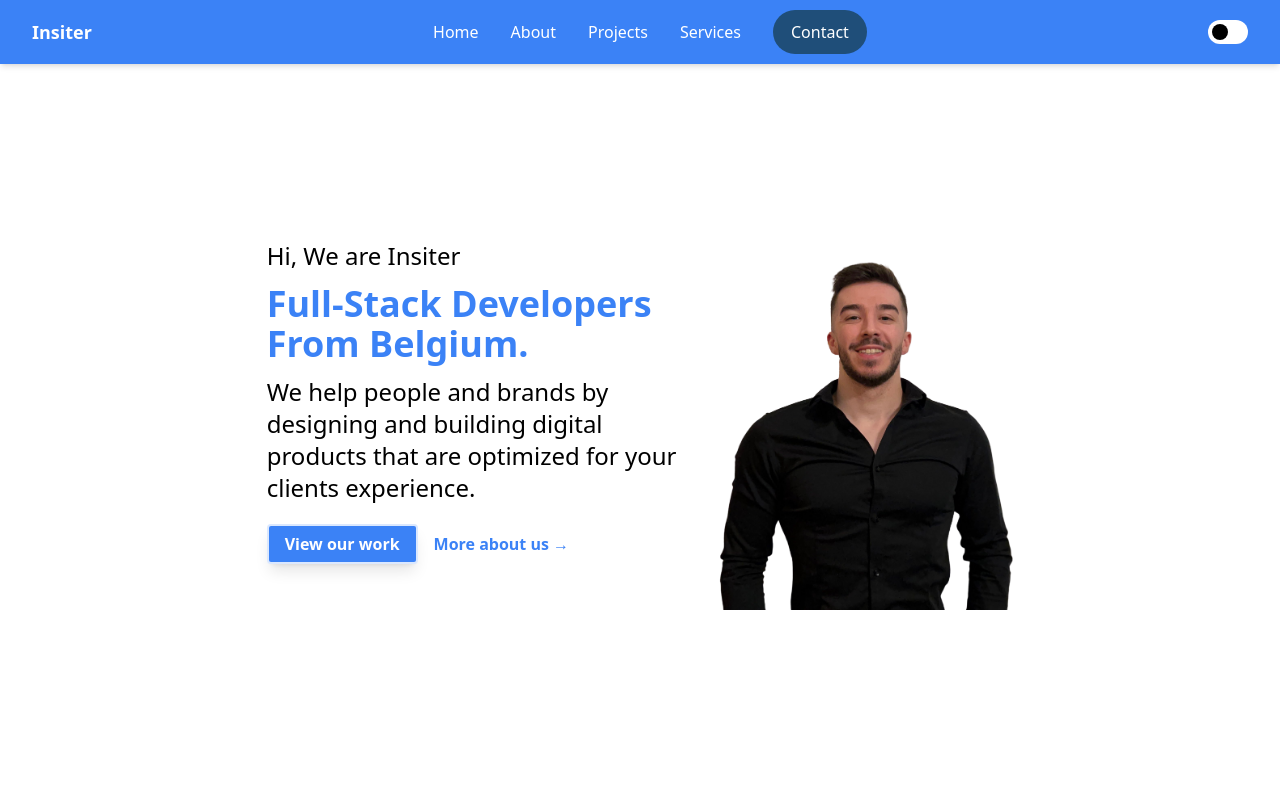
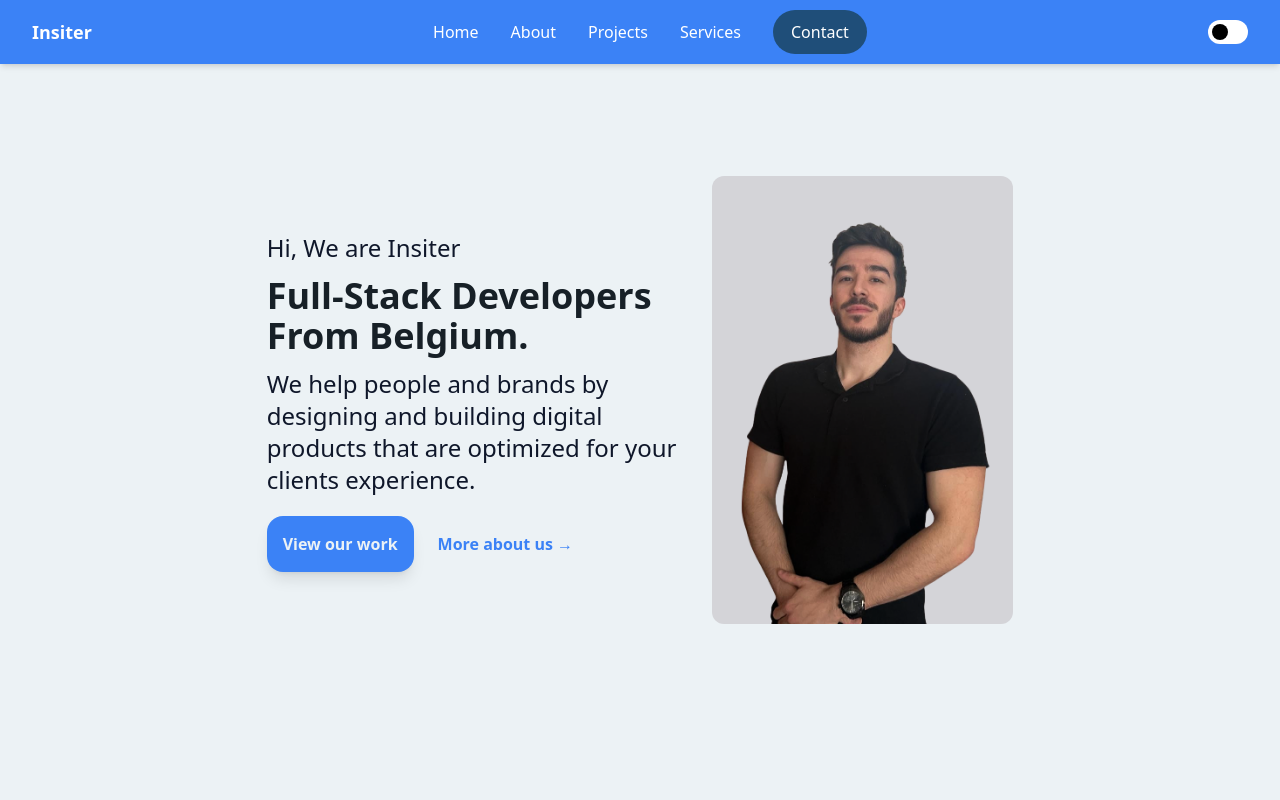
Before and after one commit to MichaelFJ98/DeMannekesFC, a React (Create React App) app in the folder demannekesfc/: page / in a window 1280 px wide. Shown: the top 800 px of the page. Built offline with nearby package versions, Linux system fonts and the light colour scheme; what tailwindcss-bg-patterns would draw is missing.

Commit message:
Updated Home

```diff
--- a/demannekesfc/src/components/Button.js
+++ b/demannekesfc/src/components/Button.js
@@ -10,10 +10,10 @@ export default function Button({ text, fontSize, onClick, disabled }) {
   return (
     <div>
       <button
-        className={`bg-primary text-white ${fontSize} transition-all shadow-lg duration-300
-        ease-in-out hover:scale-110 hover:text-primary dark:hover:text-dark-text
-        dark:bg-dark-primary dark:text-dark-text px-4 border-2 border-accent hover:border-primary dark:hover:bg-transparent hover:bg-transparent
-        rounded min-h-[40px]`}
+        className={`bg-primary text-l1 ${fontSize} transition-all shadow-lg duration-300
+        ease-in-out hover:scale-110 hover:bg-blue-600
+        dark:bg-dark-primary dark:text-dark-text p-4  rounded-2xl
+        min-h-[40px]`}
         onClick={handleClick}
         disabled={disabled}
       >
--- a/demannekesfc/src/components/home/Home.js
+++ b/demannekesfc/src/components/home/Home.js
@@ -16,7 +16,7 @@ export default function Home() {
   return (
     <div
       id="home"
-      className="bg-background dark:bg-dark-background text-text dark:text-dark-text h-screen flex flex-row justify-center"
+      className="bg-l1 dark:bg-dark-background text-slate-900 dark:text-dark-text h-screen flex flex-row justify-center"
     >
       <Fade duration={1500}>
         <div className="flex row justify-start items-center gap-4 sm:gap-6 w-7/12 h-full ">
@@ -25,11 +25,11 @@ export default function Home() {
               Hi, We are Insiter
             </p>
 
-            <h1 className="leading-tight text-3xl md:text-4xl text-primary font-black">
+            <h1 className="leading-tight text-3xl md:text-4xl text-c3 font-black">
               Full-Stack Developers
             </h1>
 
-            <h1 className="leading-tight text-3xl md:text-4xl text-primary font-black ">
+            <h1 className="leading-tight text-3xl md:text-4xl text-c3 font-black ">
               From Belgium.
             </h1>
 
@@ -47,7 +47,7 @@ export default function Home() {
 
               <button
                 onClick={() => handleScrollTo("about")}
-                className="text-base font-semibold text-primary hover:underline cursor-pointer"
+                className="text-base font-semibold text-primary hover:underline cursor-pointer hover:bg-zinc-300 px-2 py-4 rounded-2xl"
               >
                 More about us <span aria-hidden="true">→</span>
               </button>
@@ -55,8 +55,8 @@ export default function Home() {
           </div>
 
           <img
-            src="assets/images/Michel.webp"
-            className="hidden lg:block w-5/12 overflow-hidden"
+            src="assets/images/MichelNew.png"
+            className="hidden lg:block w-5/12 overflow-hidden bg-zinc-300 rounded-xl"
           ></img>
         </div>
       </Fade>
--- a/demannekesfc/src/components/nav/Nav.js
+++ b/demannekesfc/src/components/nav/Nav.js
@@ -3,7 +3,6 @@ import { Link as ScrollLink } from "react-scroll";
 import { FiMenu, FiX } from "react-icons/fi";
 
 import DarkModeToggle from "../DarkModeToggle.js";
-import Button from "../Button.js";
 
 function Nav() {
   const [menuOpen, setMenuOpen] = useState(false);
--- a/demannekesfc/tailwind.config.js
+++ b/demannekesfc/tailwind.config.js
@@ -32,6 +32,10 @@ module.exports = {
         text: "#000000",
         error: "#FF0000",
         success: "#00FF00",
+        l1: "#ecf2f5",
+        c1: "#24313a",
+        c2: "#121b21",
+        c3: "#172027",
         dark: {
           primary: "#1F4E79",
           secondary: "#1D2B45",
@@ -40,6 +44,10 @@ module.exports = {
           text: "#FFFFFF",
           error: "#FF6347",
           success: "#00FF7F",
+          l1: "#ecf2f5",
+          c1: "#24313a",
+          c2: "#121b21",
+          c3: "#172027",
         },
         temp: {
           primary: "#5E2CA5",
@@ -50,6 +58,10 @@ module.exports = {
           gray: "#7F7F7F",
           error: "#FF5353",
           success: "#7ED957",
+          l1: "#ecf2f5",
+          c1: "#24313a",
+          c2: "#121b21",
+          c3: "#172027",
         },
       },
     },
```
Also changed, not shown: demannekesfc/public/assets/images/MichelNew.png (added).
